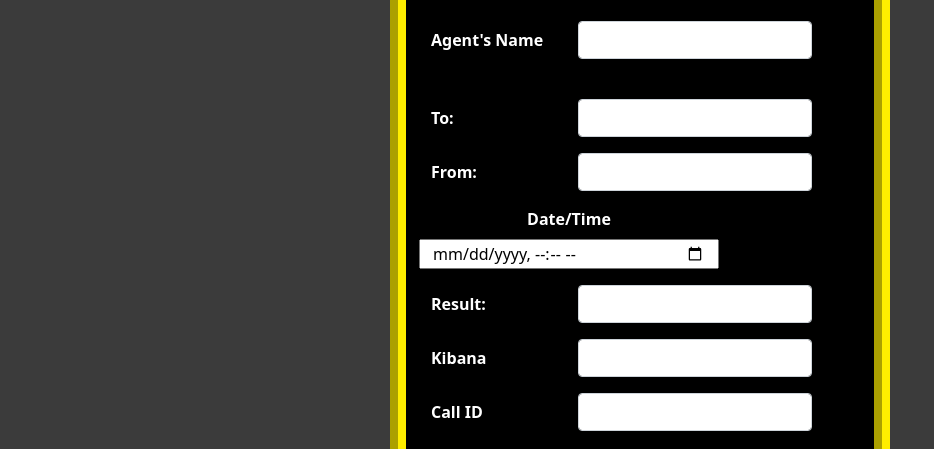
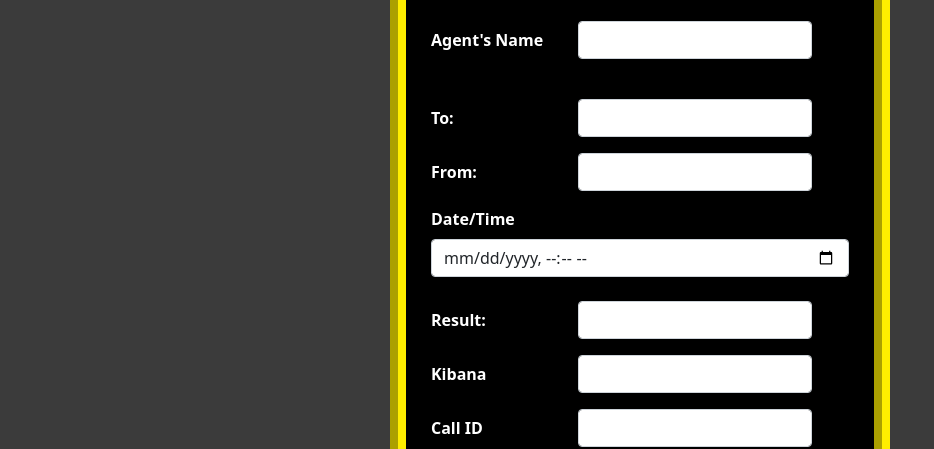
Before and after one commit to Daviixo/GTC-CallExample, a plain HTML site: page index.html in a window 1280 px wide. Shown: the part 371-820 px from the top of the page, without its empty margins (0-934 px from the left). Drawn offline with nearby package versions, Linux system fonts and the light colour scheme.

Commit message:
Fixed date format. Split in date.

```diff
--- a/css/styles.css
+++ b/css/styles.css
@@ -129,8 +129,8 @@ body {
       background-color: rgba(255, 255, 255, 0.274);
   }
 
-  .datetimepicker{
-    text-align: center;
-    width: 300px;
+  .datetime{
+
+      margin: .4rem 0;
 
   }
--- a/index.html
+++ b/index.html
@@ -83,12 +83,11 @@
                 </div>
             </div>
 
-            <div class="mb-3 row datetimepicker">
-                <label><strong>Date/Time</strong></label>
+            <div class="table-responsive"><label><strong>Date/Time</strong></label></div>
 
-                <input type="datetime-local" id="dateTime" name="dateTime">
-
-            </div>
+            <div class="">
+                    <input type="datetime-local" id="dateTime" class="form-control" value="" />
+            </div><br>
 
             <div class="mb-3 row">
                 <label for="inputCallBackNo" class="col-sm-4 col-form-label"><strong>Result:</strong></label>
--- a/js/copy.js
+++ b/js/copy.js
@@ -6,9 +6,13 @@ function copyText() {
 
     var today = new Date().toLocaleDateString('en-us', { weekday:"long", year:"numeric", month:"short", day:"numeric"});
 
+    var newTimeDate = callsDate.split("T");
+
+    console.log(newTimeDate);
+
     document.getElementById("temp").value =
         "---Agents name---\n" + aName + " | " + today +
-        "\n\nDate/Time: " + callsDate;
+        "\n\nDate/Time: " + newTimeDate[0] + " // Time: " + newTimeDate[1];
 
     var copyText = document.getElementById("temp");
 
```
